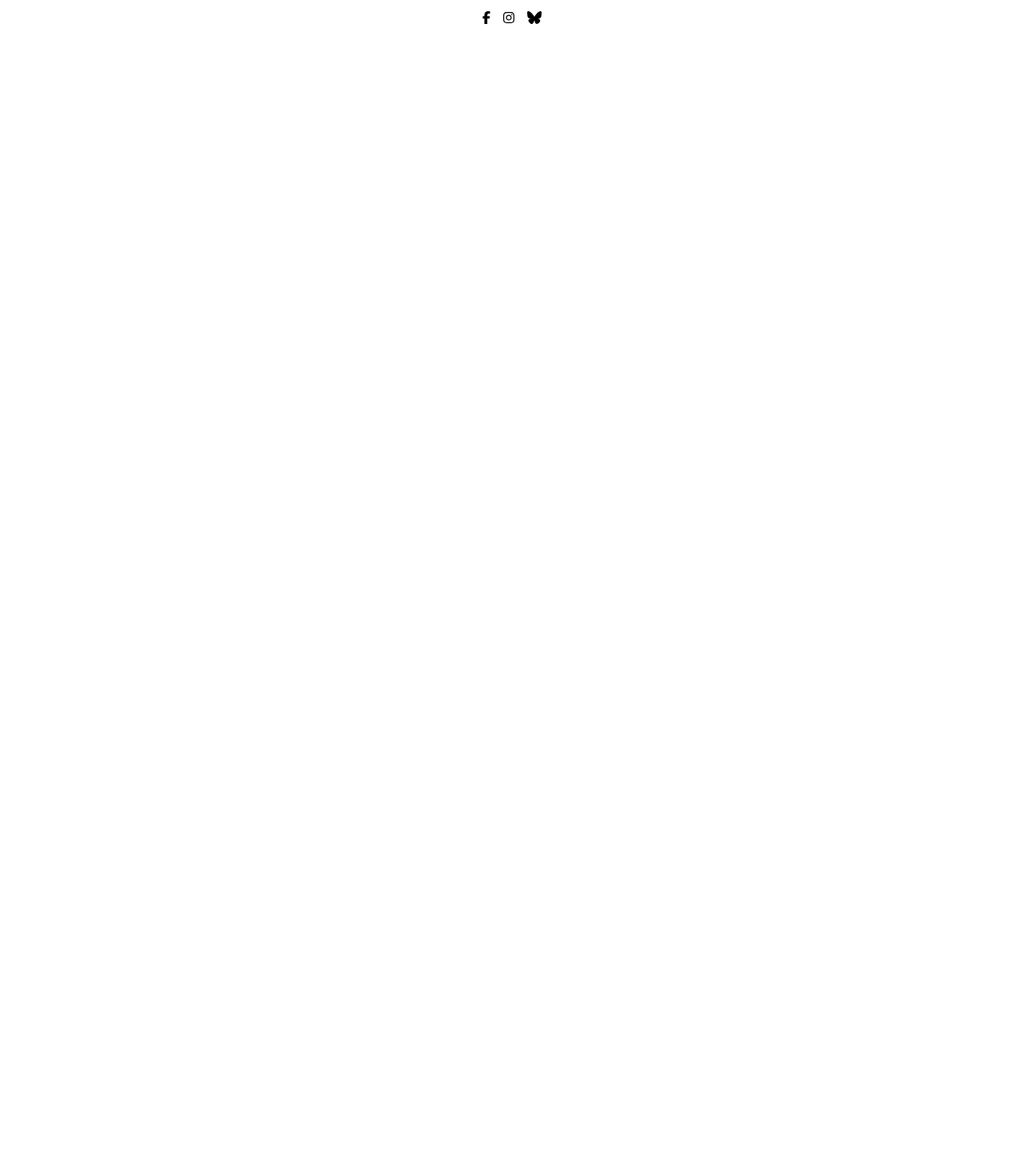
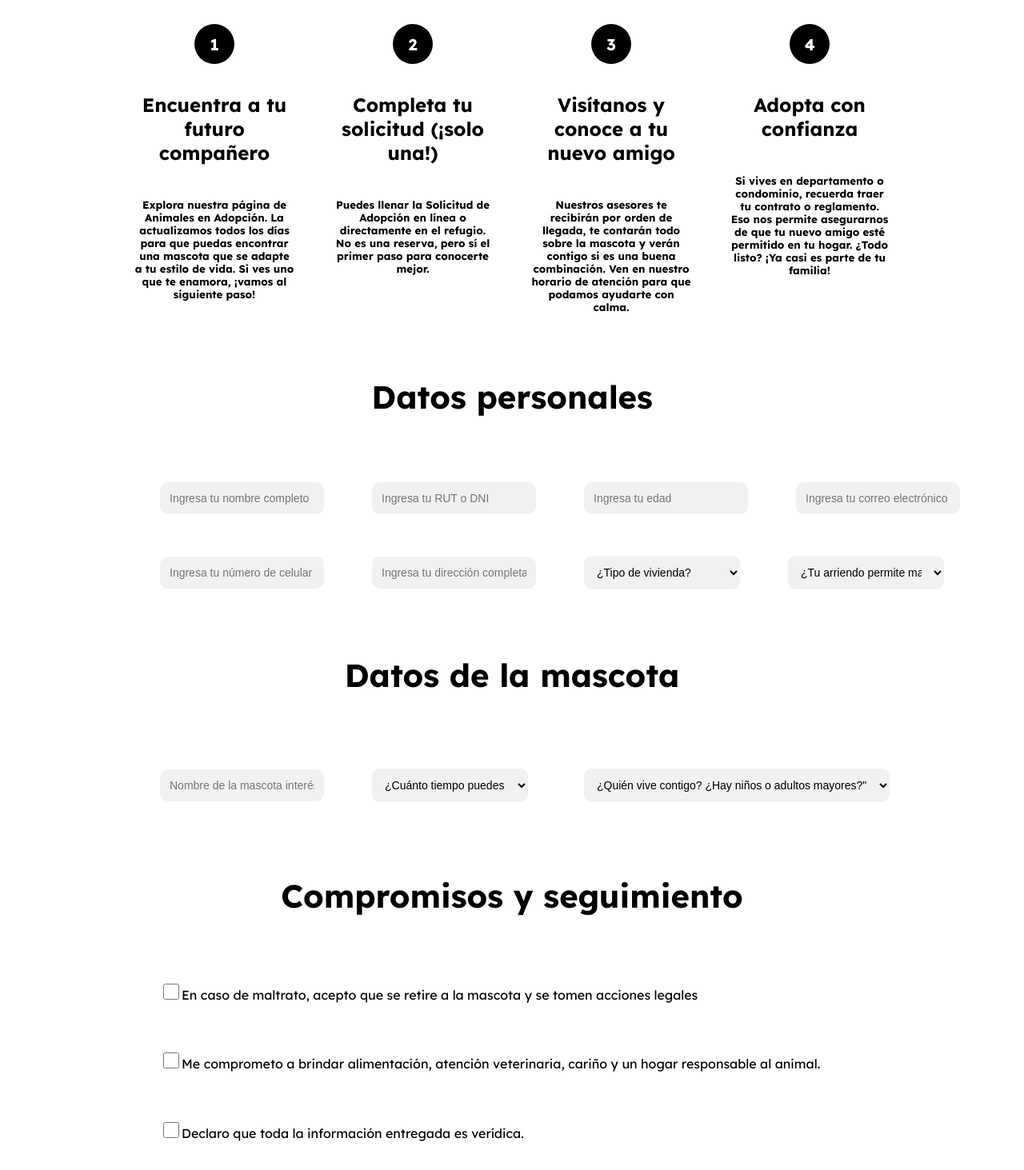
Before and after one commit to Darionvr/unhogarmas, a React (Vite) app in the folder client/: page /AdoptionForm in a window 1280 px wide. Shown: the part 167-1630 px from the top of the page at 80% size. Before the commit the page ends 800 px from the top, so only its background shows below. Built offline with nearby package versions, Linux system fonts and the light colour scheme.

Commit message:
AdoptionForm en progreso

```diff
--- a/client/src/App.css
+++ b/client/src/App.css
@@ -259,3 +259,75 @@ select {
   padding-top: 50px;
 
 }
+
+
+/****************ADOPTIONFORM*********************/
+
+.FormAdopt {
+  max-width: 900px;
+  margin: 0 auto;
+  padding: 1rem;
+  display: flex;
+  flex-direction: column;
+  gap: 2rem;
+}
+
+.FormAdopt h3 {
+  text-align: center;
+  font-size: 40px;
+}
+
+.informationAdoption h1 {
+  text-align: center;
+}
+
+.knowledge {
+  display: flex;
+  justify-content: center;
+  gap: 3rem;
+  flex-wrap: wrap;
+  padding-top: 2rem;
+}
+.Infor {
+  max-width: 200px;
+  display: flex;
+  flex-direction: column;
+  align-items: center;
+  text-align: center;
+}
+.circle{
+  width: 50px;
+  height: 50px;
+  background-color: #000;
+  color: white;
+  border-radius: 50%;
+  display: flex;
+  align-items: center;
+  justify-content: center;
+  font-weight: bold;
+  font-size: 20px;
+  margin-bottom: 1rem;
+}
+
+
+
+.infor3, .infor3-5, .infor4, .infor4-5, .infor5{
+  display: flex;
+  flex-direction: row;
+  align-items: center;
+  align-content: center;
+  gap: 60px;
+  padding: 10px;
+
+}
+
+.checkbox {
+  display: flex;
+  flex-direction: column;
+  height: 200px;
+  justify-content: space-between;
+}
+.checkbox input[type="checkbox"] {
+  width: 20px;
+  height: 20px;
+}
--- a/client/src/assets/Views/AdoptionForm.jsx
+++ b/client/src/assets/Views/AdoptionForm.jsx
@@ -1,8 +1,148 @@
+
+import { FontAwesomeIcon } from '@fortawesome/react-fontawesome'
+import { faUpload } from '@fortawesome/free-solid-svg-icons'
+
+const AdoptionForm = () => {
+    const InitialAdoptionF = {
+        NombreCompleto: "",
+        Rut: "",
+        Edad: "",
+        Correo: "",
+        Celular: "",
+        Domicilio: "",
+        TipoVivienda: "",
+        PermiteMascotas: "",
+        NombreDeLaMascota: "",
+        Razon: "",
+        ExperienciaMascotas: "",
+        Convivencia: "",
+        TiempoDisponible: "",
+        aceptoVisita: "",
+        aceptaLey: "",
+        compromiso: "",//preguntar
+        informacionVeridica: "",//preguntar
+    }
 
 
-const AdoptionForm = () => {
     return (
         <>
+            <div className="informationAdoption">
+                <h1>Cómo funciona nuestro proceso de adopción</h1>
+
+                <div className="knowledge">
+                    <div className="Infor">
+                        <div className="circle">1</div>
+                        <h2>Encuentra a tu futuro compañero</h2>
+                        <h5>Explora nuestra página de Animales en Adopción.
+                            La actualizamos todos los días para que puedas encontrar una mascota
+                            que se adapte a tu estilo de vida. Si
+                            ves uno que te enamora, ¡vamos al siguiente paso!</h5>
+                    </div>
+                    <div className="Infor">
+                        <div className="circle">2</div>
+                        <h2>Completa tu solicitud (¡solo una!)</h2>
+                        <h5>Puedes llenar la Solicitud de Adopción en línea
+                            o directamente en el refugio. No es una reserva,
+                            pero sí el primer paso para conocerte mejor.</h5>
+                    </div>
+                    <div className="Infor">
+                        <div className="circle">3</div>
+                        <h2> Visítanos y conoce a tu nuevo amigo</h2>
+                        <h5>Nuestros asesores te recibirán por orden de llegada,
+                            te contarán todo sobre la mascota y verán contigo si es
+                            una buena combinación. Ven en nuestro horario de atención para que podamos ayudarte con calma.</h5>
+                    </div>
+
+                    <div className="Infor">
+                        <div className="circle">4</div>
+                        <h2> Adopta con confianza</h2>
+                        <h5>Si vives en departamento o condominio, recuerda traer
+                            tu contrato o reglamento. Eso nos permite asegurarnos de que
+                            tu nuevo amigo esté permitido en tu hogar. ¿Todo listo? ¡Ya casi es parte de tu familia!</h5>
+                    </div>
+
+                </div>
+            </div>
+
+
+            <form >
+                <div className="FormAdopt">
+                    <h3>Datos personales</h3>
+                    <div className="infor3">
+                        <input name="NombreCompleto" placeholder="Ingresa tu nombre completo" />
+                        <input name="Rut" placeholder="Ingresa tu RUT o DNI" />
+                        <input name="Edad" placeholder="Ingresa tu edad" type="number" />
+                        <input name="Correo" placeholder="Ingresa tu correo electrónico" type="email" />
+                    </div>
+                    <div className='infor3-5'><input name="Celular" placeholder="Ingresa tu número de celular" />
+                        <input name="Domicilio" placeholder="Ingresa tu dirección completa" />
+                        <select name="TipoVivienda">
+                            <option value="">¿Tipo de vivienda?</option>
+                            <option value="Casa">Casa</option>
+                            <option value="Departamento">Departamento</option>
+                            <option value="Otro">Otro</option>
+                        </select>
+                        <select name="PermiteMascotas">
+                            <option value="">¿Tu arriendo permite mascotas?</option>
+                            <option value="Sí">Sí</option>
+                            <option value="No">No</option>
+                            <option value="Propia">Vivienda propia</option>
+                        </select>
+
+                    </div>
+                    <h3>Datos de la mascota</h3>
+                    <div className="infor4">
+                        <input name="NombreDeLaMascota" placeholder="Nombre de la mascota interés" />
+                        <select name="TiempoDisponible">
+                            <option value="">¿Cuánto tiempo puedes dedicarle al animal al día?</option>
+                            <option value="Deseo">Deseo de darle un hogar a un animal abandonado</option>
+                            <option value="Terapia">Por motivos terapéuticos o emocionales</option>
+                            <option value="Tiempo">Porque tengo el tiempo y espacio adecuados para cuidarla</option>
+                        </select>
+                        <div className='infor4-5'>
+
+                            <select name="Convivencia">
+                                <option value="">¿Quién vive contigo? ¿Hay niños o adultos mayores?"</option>
+                                <option value="Solo">Vivo solo</option>
+                                <option value="Padres">Vivo con mis padres</option>
+                                <option value="Familia">Vivo con mi pareja y mis hijo/s</option>
+                                <option value="Rommie">Vivo con rommie</option>
+
+                            </select>
+                        </div>
+
+                    </div>
+                    <h3>Compromisos y seguimiento</h3>
+                    <div className="infor5">
+                        <div className="checkbox">
+
+                            <label>
+                                <input type="checkbox" name="aceptoLey" />
+                                En caso de maltrato, acepto que se retire a la mascota y se tomen acciones legales
+                            </label>
+
+                            <label>
+                                <input type="checkbox" name="compromiso" />
+                                Me comprometo a brindar alimentación, atención veterinaria, cariño y un hogar responsable al animal.
+                            </label>
+                            <label>
+                                <input type="checkbox" name="informacionVeridica" />
+                                Declaro que toda la información entregada es verídica.
+                            </label>
+                        </div>
+
+                    </div>
+
+                    <button type="submit" className="btn-submit">
+                        <FontAwesomeIcon icon={faUpload} /> Enviar solicitud
+                    </button>
+
+
+
+                </div>
+
+
+            </form>
 
 
         </>
```
